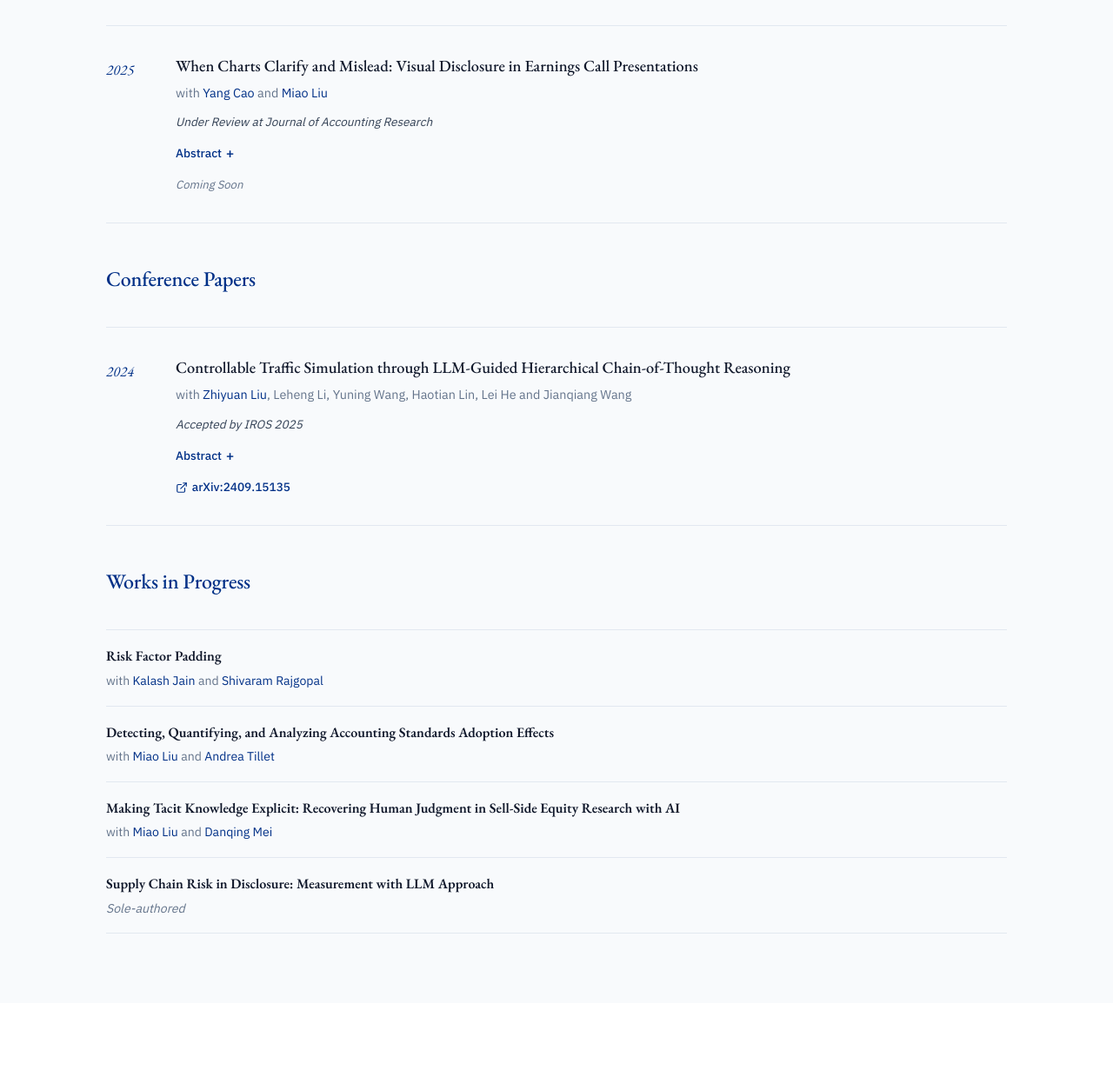
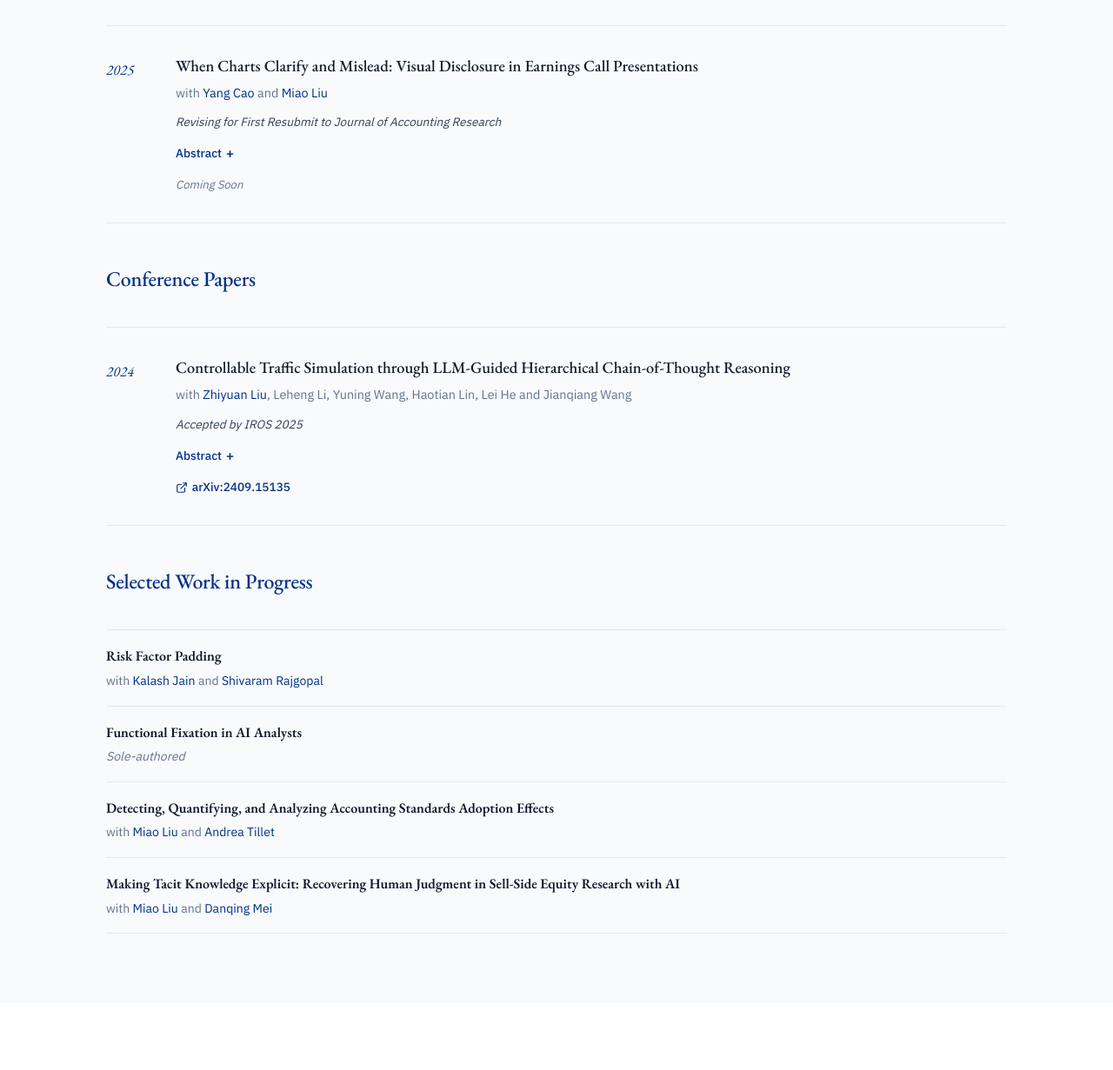
Before and after one commit to Chihche-Liew/chihche-liew.github.io, an Eleventy site: page src/index.njk in a window 1280 px wide. Shown: the part 1476-2707 px from the top of the page at 87% size. Built offline with nearby package versions, Linux system fonts and the light colour scheme; Eleventy itself is replaced by a stand-in of ours; files that its build step writes are made by us from their sources.

Commit message:
update paper info

```diff
--- a/src/_data/publications.json
+++ b/src/_data/publications.json
@@ -29,7 +29,7 @@
     "coauthors": "<a href=\"https://www.yangcao.me/\" target=\"_blank\" rel=\"noopener\">Yang Cao</a> and <a href=\"https://miao-liu.com\" target=\"_blank\" rel=\"noopener\">Miao Liu</a>",
     "category": "working",
     "year": "2025",
-    "status": "Under Review at Journal of Accounting Research",
+    "status": "Revising for First Resubmit to Journal of Accounting Research",
     "abstract": "Visuals have become a core language of corporate storytelling in earnings communications, yet their capital-market consequences remain poorly understood. Using 432,003 slides and 175,231 charts from 17,546 earnings-call decks between 2003 and 2023, we study how visual disclosure shapes investor uncertainty and price formation. We first show that more informative visuals reduce uncertainty: firms that use more chart-containing slides exhibit significantly lower option-implied volatility around earnings calls. This effect is stronger for firms that are harder to value ex ante—those with more segments, greater intangible investment, and higher pre-call idiosyncratic volatility or analyst dispersion. Second, using transformer-based computer-vision models, we detect five bias-prone chart features—missing and truncated Y-axes, dual Y-axes, 3-D effects, and omitted data labels—and show that calls with more such misleading visuals earn higher short-window abnormal returns that reverse over the subsequent 30 trading days, suggesting temporary misperception. Misleading visuals are accompanied by verbal narration that is more positive in tone and less quantitatively detailed, and managers strategically delay posting slide decks, indicating a deliberate disclosure policy rather than random error.",
     "pdf": null,
     "pdfLabel": "Coming Soon"
--- a/src/_data/wip.json
+++ b/src/_data/wip.json
@@ -2,6 +2,10 @@
   {
     "title": "Risk Factor Padding",
     "coauthors": "<a href=\"https://business.columbia.edu/faculty/people/kalash-jain\" target=\"_blank\" rel=\"noopener\">Kalash Jain</a> and <a href=\"https://business.columbia.edu/faculty/people/shivaram-rajgopal\" target=\"_blank\" rel=\"noopener\">Shivaram Rajgopal</a>"
+  },
+  {
+    "title": "Functional Fixation in AI Analysts",
+    "coauthors": null
   },
   {
     "title": "Detecting, Quantifying, and Analyzing Accounting Standards Adoption Effects",
@@ -10,9 +14,5 @@
   {
     "title": "Making Tacit Knowledge Explicit: Recovering Human Judgment in Sell-Side Equity Research with AI",
     "coauthors": "<a href=\"https://miao-liu.com\" target=\"_blank\" rel=\"noopener\">Miao Liu</a> and <a href=\"https://www.danqingmei.com/\" target=\"_blank\" rel=\"noopener\">Danqing Mei</a>"
-  },
-  {
-    "title": "Supply Chain Risk in Disclosure: Measurement with LLM Approach",
-    "coauthors": null
   }
 ]
--- a/src/_includes/publications.njk
+++ b/src/_includes/publications.njk
@@ -83,7 +83,7 @@
     </div>
 
     <div class="wip-block">
-      <h3 class="section-title section-title-sub">Works in Progress</h3>
+      <h3 class="section-title section-title-sub">Selected Work in Progress</h3>
       <ul class="wip-list">
         {% for item in wip %}
         <li class="wip-item">
```
Also changed, not shown: 1 other file.
